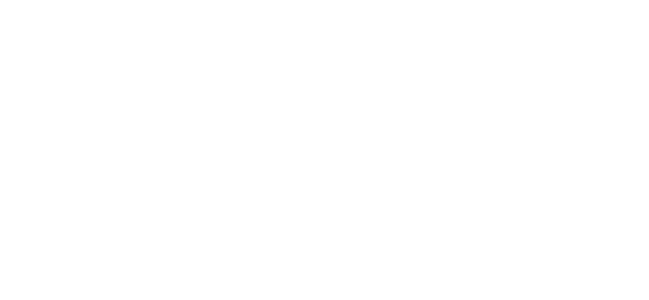
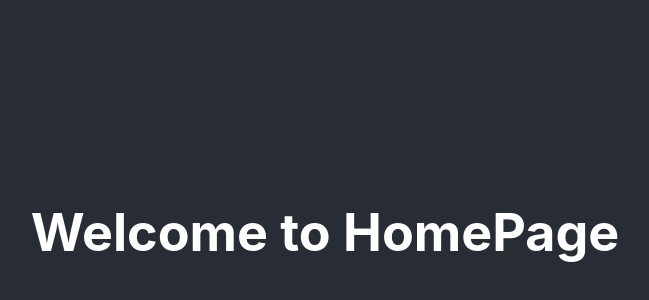
Before and after one commit to BrendanJay/BidBay, a React (Create React App) app in the folder live-auction-app/: page / in a window 1280 px wide. Before the commit this address had no page. Shown: the part 168-468 px from the top of the page, without its empty margins (315-964 px from the left). Built offline with nearby package versions, Linux system fonts and the light colour scheme.

Commit message:
[Adjustment] [ICEEE] routing temporary homepage
- routing temp hompage

```diff
--- /dev/null
+++ b/live-auction-app/src/AdminComponents/LiveManagement/LiveAdmin.css
@@ -0,0 +1,10 @@
+.App-header {
+    background-color: #282c34;
+    min-height: 100vh;
+    display: flex;
+    flex-direction: column;
+    align-items: center;
+    justify-content: center;
+    font-size: calc(10px + 2vmin);
+    color: white;
+  }
--- /dev/null
+++ b/live-auction-app/src/AdminComponents/LiveManagement/LiveAdmin.js
@@ -0,0 +1,17 @@
+import React from 'react';
+import './LiveAdmin.css';
+
+function App() {
+  return (
+    <div className="App" style={{ backgroundColor: 'white', minHeight: '100vh' }}>
+      <header className="App-header">
+        <h1>Welcome to BidBay</h1>
+      </header>
+      <main>
+        {/* Add your BidBay content here */}
+      </main>
+    </div>
+  );
+}
+
+export default App;
--- a/live-auction-app/src/App.js
+++ b/live-auction-app/src/App.js
@@ -1,16 +1,33 @@
+import React from 'react';
 import logo from './logo.svg';
 import {BrowserRouter as Router, Routes, Route} from 'react-router-dom';
-import Live_Management from './src/Live_Management';
+import Homepage from './Homepage/homepage';
+import LiveManagement from './AdminComponents/LiveManagement/LiveAdmin';
 import './App.css';
 
 function App() {
   return (
-   <Router>
-      <Routes>
-        <Route path='/live_management' element={<Live_Management/>}/>
-      </Routes>
-    </Router>
+    <React.StrictMode>
+      <Router>
+        <Routes>
+          <Route exact path='/' element={<Homepage/>}/>
+          <Route path='*' element={<MainAdminContent/>}/>
+        </Routes>
+      </Router>
+    </React.StrictMode>
   );
 }
 
+const MainAdminContent = () => {
+  return (
+    <div className="App">
+      <div className="admin-content">
+        <Routes>
+          <Route path="/livemanagement" element={<LiveManagement />} />
+        </Routes>
+      </div>
+    </div>
+  )
+}
+
 export default App;
--- /dev/null
+++ b/live-auction-app/src/Homepage/homepage.css
@@ -0,0 +1,10 @@
+.App-header {
+  background-color: #282c34;
+  min-height: 100vh;
+  display: flex;
+  flex-direction: column;
+  align-items: center;
+  justify-content: center;
+  font-size: calc(10px + 2vmin);
+  color: white;
+}
--- /dev/null
+++ b/live-auction-app/src/Homepage/homepage.js
@@ -0,0 +1,17 @@
+import React from 'react';
+import './homepage.css';
+
+function App() {
+  return (
+    <div className="App" style={{ backgroundColor: 'white', minHeight: '100vh' }}>
+      <header className="App-header">
+        <h1>Welcome to HomePage</h1>
+      </header>
+      <main>
+        {/* Add your BidBay content here */}
+      </main>
+    </div>
+  );
+}
+
+export default App;
```
Also changed, not shown: package.json (+7 -1 lines), live-auction-app/src/Admin_components/Live_Management/Live_Admin.css (deleted), live-auction-app/src/Admin_components/Live_Management/Live_Admin.js (deleted), 2 other files (tests, documents, lock files or other folders).
